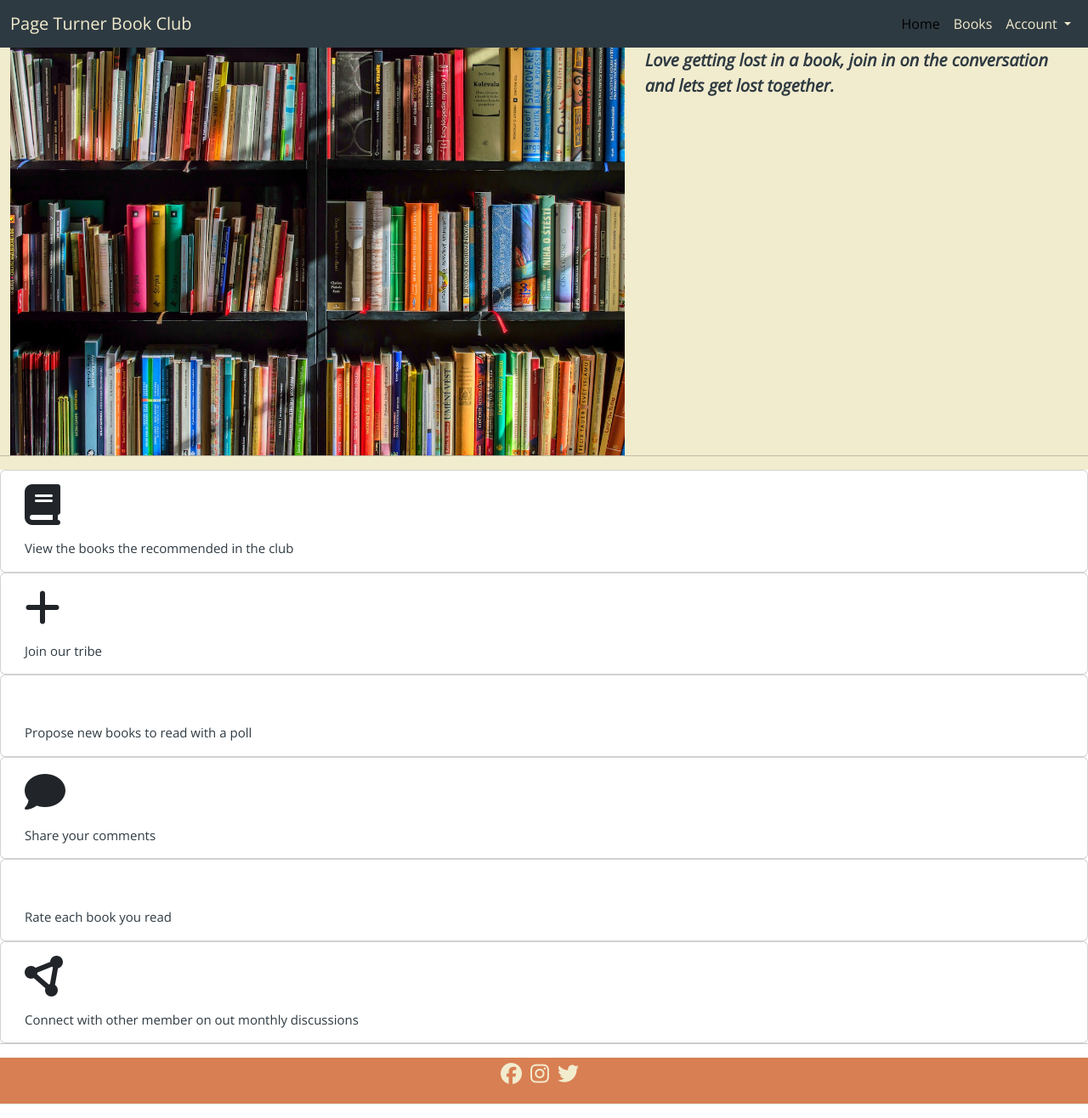
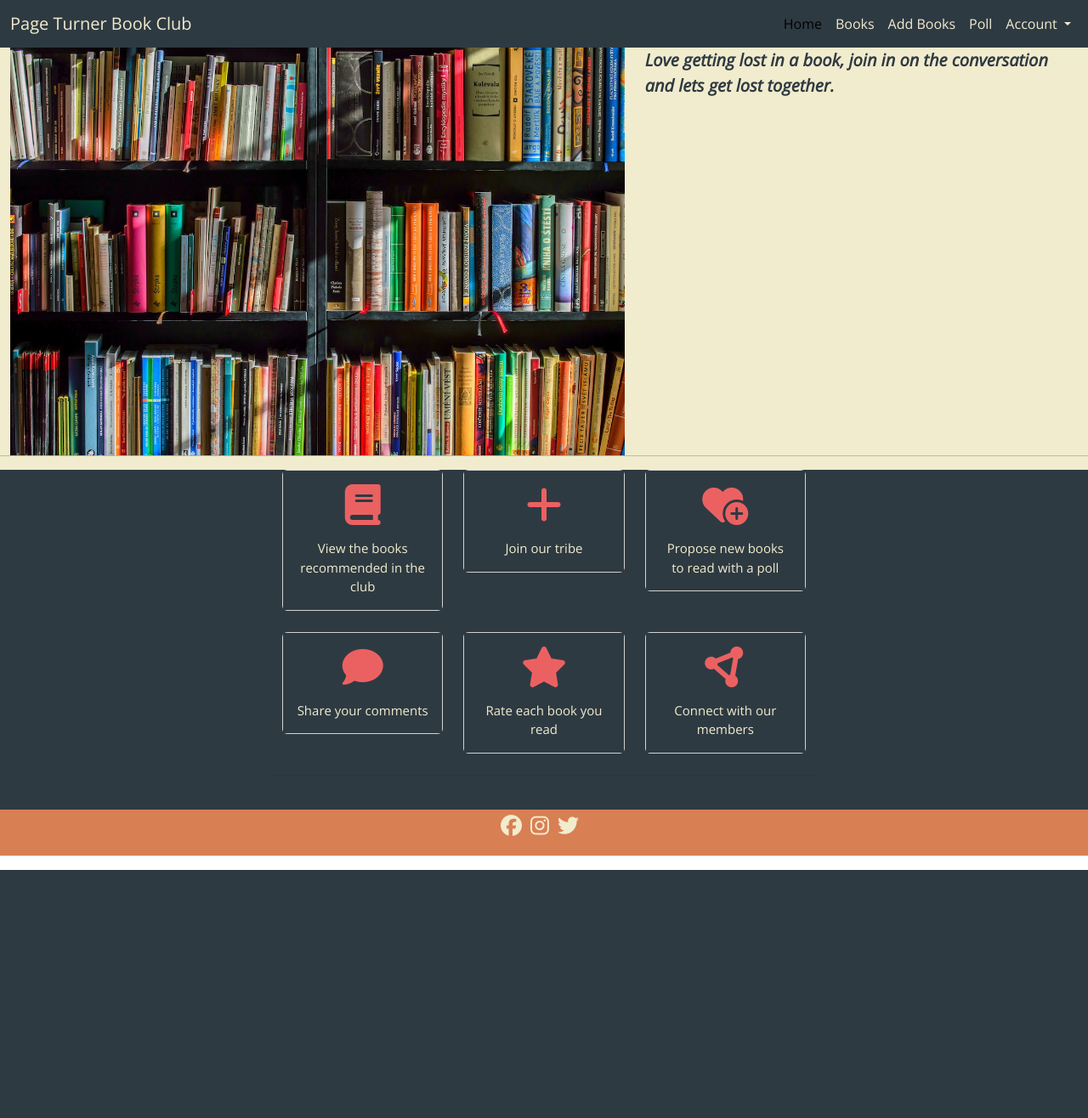
Before and after one commit to Ygallo/book-club, a Django app: page / in a window 1280 px wide. Shown: the whole page at 85% size. After the commit the page ends 1024 px from the top, so only its background shows below. Run offline with Django 3.2, Linux system fonts and the light colour scheme; the visitor is signed in with stand-in values (Sample User, id 1); some libraries are stand-ins or nearby versions.

Commit message:
Fixed url for book_details, style account login/sign in/log out, added add_book and poll.html

```diff
--- a/bookclub/admin.py
+++ b/bookclub/admin.py
@@ -8,11 +8,11 @@ from django_summernote.admin import SummernoteModelAdmin
 @admin.register(Book)
 class BookAdmin(SummernoteModelAdmin):
 
-    # propopulated_fields = {'slug': ('title',)}
-    list_filter = ('genre_choices', 'author')
+    propopulated_fields = {'slug': ('title',)}
+    list_filter = ('genre_choices', 'author', 'created_on')
     search_fields = ('title', 'genre')
     list_display = ('title', 'genre_choices', 'author')
-    summernote_fields = ('description')
+    summernote_fields = ('description', 'excerpt')
 
 
 @admin.register(Comment)
--- a/bookclub/urls.py
+++ b/bookclub/urls.py
@@ -5,5 +5,5 @@ urlpatterns = [
     path('', views.Home.as_view(), name='home'),
     path('books/', views.BookList.as_view(), name='books'),
     path('books/<slug:slug>/', views.BookDetail.as_view(),
-         name='books_details'),
+         name='books_detail'),
 ]
--- a/bookclub/views.py
+++ b/bookclub/views.py
@@ -1,4 +1,4 @@
-from django.shortcuts import render, get_object_or_404
+from django.shortcuts import render, get_object_or_404, reverse
 from django.views import generic, View
 from .models import Book
 from .forms import CommentForm
@@ -28,6 +28,26 @@ class BookDetail(View):
     View to display books with full description, comments and likes.
     """
     def get(self, request, slug):
+        queryset = Book.objects.all()
+        book = get_object_or_404(queryset, slug=slug)
+        comments = book.comments.filter(approved=True).order_by('created_on')
+        liked = False
+        #if book.likes.filter(id=self.user.id).exist():
+           # liked = True
+
+        return render(
+            request,
+            "books_detail.html",
+            {
+                "book": book,
+                "comments": comments,
+                "commented": False,
+                "liked": liked,
+                # "comment_form": CommentForm()
+            },
+        )
+
+    def post(self, request, slug):
         queryset = Book.objects.all
         book = get_object_or_404(queryset, slug=slug)
         comments = book.comments.filter(approved=True).order_by(created_on)
@@ -35,12 +55,24 @@ class BookDetail(View):
         if post.likes.filter(id=self.user.id).exist():
             liked = True
 
+        comment_form = CommentForm(data=request.POST)
+
+        if comment_form.is_valid():
+            comment_form.instance.email = request.user.email
+            comment_form.instance.name = request.user.name
+            comment = comment_form.save(commit=False)
+            comment.book = book
+            comment.save()
+        else:
+            comment_form = CommentForm()
+
         return render(
             request,
             "books_detail.html",
             {
                 "book": books,
                 "comments": comments,
+                "commented": True,
                 "liked": liked,
                 "comment_form": CommentForm()
             }
--- a/static/css/style.css
+++ b/static/css/style.css
@@ -8,7 +8,9 @@
 .cream {
     color: #f2ecce;
 }
-/* Index.html - Section 1*/
+
+
+/* Index.html - Section Featured Image*/
 .light-yellow {
     background-color: #f2ecce;
 }
@@ -33,6 +35,16 @@
 /*.featurette-divider {
 
 }*/
+
+/* Index.html - Section  Join*/
+
+.join-icon {
+    color: #eb6162;
+}
+.dark-blue {
+    background-color: #2e3a42;
+}
+
 .icons {
     font-size: 30px;
     align-content: center;
@@ -40,7 +52,7 @@
 .index-card {
     font-family: 'open sans', 'sans serif';
     font-weight: 300;
-    color: #2e3a42;
+    color: #f2ecce;
     font-size: 15px;
 }
 /* Footer */
@@ -59,3 +71,9 @@ li i{
     color: #f2ecce;
     letter-spacing: 10px;
 }
+
+/* Account Log in, Sign up, Log out  */
+.btn-account {
+    background-color: #2e3a42;
+    color: #f2ecce;
+}
--- a/templates/base.html
+++ b/templates/base.html
@@ -13,6 +13,8 @@
     <!-- Bootstrap CDN  -->
     <link href="https://cdn.jsdelivr.net/npm/bootstrap@5.3.0-alpha3/dist/css/bootstrap.min.css" rel="stylesheet"
         integrity="sha384-KK94CHFLLe+nY2dmCWGMq91rCGa5gtU4mk92HdvYe+M/SXH301p5ILy+dN9+nJOZ" crossorigin="anonymous">
+    <!-- Font Awesome -->
+    <script src="https://kit.fontawesome.com/b03bc5fab6.js" crossorigin="anonymous"></script>
     <!-- CSS  -->
     <link rel="stylesheet" href="{% static 'css/style.css' %}">
     <title>Page Turner Book Club</title>
@@ -22,8 +24,8 @@
     <!-- Navigation -->
     <nav class="navbar navbar-expand-lg blue">
         <div class="container-fluid">
-          <a class="navbar-brand cream" href="#">Page Turner Book Club</a>
-          <button class="navbar-toggler" type="button" data-bs-toggle="collapse" data-bs-target="#navbarNavDropdown"
+          <a class="navbar-brand cream" href="/">Page Turner Book Club</a>
+          <button class="navbar-toggler cream" type="button" data-bs-toggle="collapse" data-bs-target="#navbarNavDropdown"
               aria-controls="navbarNavDropdown" aria-expanded="false" aria-label="Toggle navigation">
               <span class="navbar-toggler-icon"></span>
           </button>
@@ -36,16 +38,24 @@
               <li class="nav-item">
                 <a class="nav-link cream" href="{% url 'books' %}">Books</a>
               </li>
+              {% if user.is_authenticated %}
+              <li class="nav-item">
+                <a class="nav-link cream" href="#"> Add Books</a>
+              </li>
+              <li class="nav-item">
+                <a class="nav-link cream" href="#"> Poll</a>
+              </li>
+              {% endif %}
               <li class="nav-item dropdown">
                 <a class="nav-link dropdown-toggle cream" href="#" role="button" data-bs-toggle="dropdown" aria-expanded="false">
                   Account
                 </a>
                 <ul class="dropdown-menu">
                   {% if user.is_authenticated %}
-                  <li><a class="dropdown-item" href="#">Logout</a></li>
+                  <li><a class="dropdown-item" href="{% url 'account_logout' %}">Logout</a></li>
                   <li><hr class="dropdown-divider"></li>
                   {% else%}
-                  <li><a class="dropdown-item" href="#">Sign Up</a></li>
+                  <li><a class="dropdown-item" href="{% url 'account_signup' %}">Sign Up</a></li>
                   <li><a class="dropdown-item" href="{% url 'account_login' %}">Log In</a></li>
                   {% endif%}
                 </ul>
@@ -88,8 +98,7 @@
 
     <!-- End Footer -->
 
-    <!-- Font Awesome -->
-    <script src="https://kit.fontawesome.com/b03bc5fab6.js" crossorigin="anonymous"></script>
+
      <!-- Bootstrap CDN -->
      <script src="https://cdn.jsdelivr.net/npm/@popperjs/core@2.11.7/dist/umd/popper.min.js"
       integrity="sha384-zYPOMqeu1DAVkHiLqWBUTcbYfZ8osu1Nd6Z89ify25QV9guujx43ITvfi12/QExE" crossorigin="anonymous">
--- a/templates/index.html
+++ b/templates/index.html
@@ -6,7 +6,7 @@
 <div class="container-fluid light-yellow overflow-hidden">
   <div class="row featurette">
       <div class="col-7 ">
-        <img class="img-fluid openbook equal" src="/static/images/library.jpg" alt="open book">
+        <img class="img-fluid openbook equal" src="/static/images/library.jpg" alt="Library">
       </div>
       <div class="col-5">
        <p class="lead align-items-end love-book equal">Love getting lost in a book, join in on the conversation and lets get lost together.</p>
@@ -14,48 +14,70 @@
       <hr class="featurette-divider">
   </div>
 </div>
-<!-- How to join the experience section -->
-<div class="container-fluid">
-  <div class="row">
+<!-- Join the club section -->
+<div class="container-fluid dark-blue justify-content-center d-flex">
+  <div class="row text-center" style="width:40rem; height: 25rem;">
+    <div class="col-4">
       <div class="card">
-      <div class="card-body">
-        <i class="fa-solid fa-book fa-3x"></i>
-        <p class="card-text mt-3 index-card">View the books the recommended in the club</p>
+        <div class="card-body dark-blue">
+          <i class="fa-solid fa-book fa-3x join-icon"></i>
+          <p class="card-text mt-3 index-card">View the books recommended in the club</p>
         </div>
       </div>
+    </div>
+    <div class="col-4">
       <div class="card">
-      <div class="card-body">
-        <i class="fa-solid fa-plus fa-3x"></i>
+        <div class="card-body dark-blue">
+          <i class="fa-solid fa-plus fa-3x join-icon"></i>
           <p class="card-text mt-3 index-card">Join our tribe</p>
         </div>
       </div>
+    </div>
+    <div class="col-4">
       <div class="card">
-      <div class="card-body">
-        <i class="fa-solid fa-poll-people fa-3x"></i>
+        <div class="card-body dark-blue">
+          <i class="fa-solid fa-heart-circle-plus fa-3x join-icon"></i>
           <p class="card-text mt-3 index-card">Propose new books to read with a poll</p>
         </div>
       </div>
+    </div>
+    <div class="col-4">
       <div class="card">
-      <div class="card-body">
-        <i class="fa-solid fa-comment fa-3x"></i>
+        <div class="card-body dark-blue">
+          <i class="fa-solid fa-comment fa-3x join-icon"></i>
           <p class="card-text mt-3 index-card">Share your comments</p>
         </div>
       </div>
+    </div>
+    <div class="col-4">
       <div class="card">
-      <div class="card-body">
-        <i class="fa-solid fa-comment-heart fa-3x"></i>
+        <div class="card-body dark-blue">
+          <i class="fa-solid fa-star fa-3x join-icon"></i>
           <p class="card-text mt-3 index-card">Rate each book you read</p>
         </div>
       </div>
+    </div>
+    <div class="col-4">
       <div class="card">
-      <div class="card-body">
-        <i class="fa-solid fa-circle-nodes fa-3x"></i>
-        <p class="card-text mt-3 index-card">Connect with other member on out monthly discussions</p>
+        <div class="card-body dark-blue">
+          <i class="fa-solid fa-circle-nodes fa-3x join-icon"></i>
+          <p class="card-text mt-3 index-card">Connect with our members</p>
+        </div>
       </div>
     </div>
     <hr class="featurette-divider">
-
-
 </div>
-
+<hr>
+<!-- <div class="container-fluid overflow-hidden"></div>
+<div class="row featurette">
+  <div class="col-md-7">
+    <p>Page Turner is so much more than a book club, we start the conversation around books, but it always leads to
+      deeper more meaningful connection and provides the foundation for lifelong friendships. Join us and discover a
+      wide variety of new books, new authors and new friends. We are delighted to welcome you into Page Turner Book Club!
+    </p>
+  </div>
+  <div class="col-md-5">
+    <img class="img-fluid openbook equal" src="/static/images/openbook1.jpg" alt="open-book">
+  </div>
+</div> -->
 {% endblock %}
--- /dev/null
+++ b/templates/poll.html
@@ -0,0 +1,6 @@
+{% extends 'base.html' %}
+{% block content %}
+
+{% load crispy_forms_tags %}
+
+{% endblock %}
```
Also changed, not shown: bookclub/models.py (+4 -3 lines), templates/account/login.html (+5 -6 lines), templates/account/logout.html (+4 -4 lines), templates/account/signup.html (+4 -4 lines), templates/add_book.html (added, +7 -0 lines), templates/books.html (+16 -7 lines), templates/books_detail.html (+9 -25 lines), bookclub/migrations/0006_auto_20230425_1529.py (added), bookclub/migrations/0007_alter_book_slug.py (added), bookclub/migrations/0008_alter_book_slug.py (added), static/images/placeholder.png (added). Lines whose indentation alone changed are shown as unchanged.
